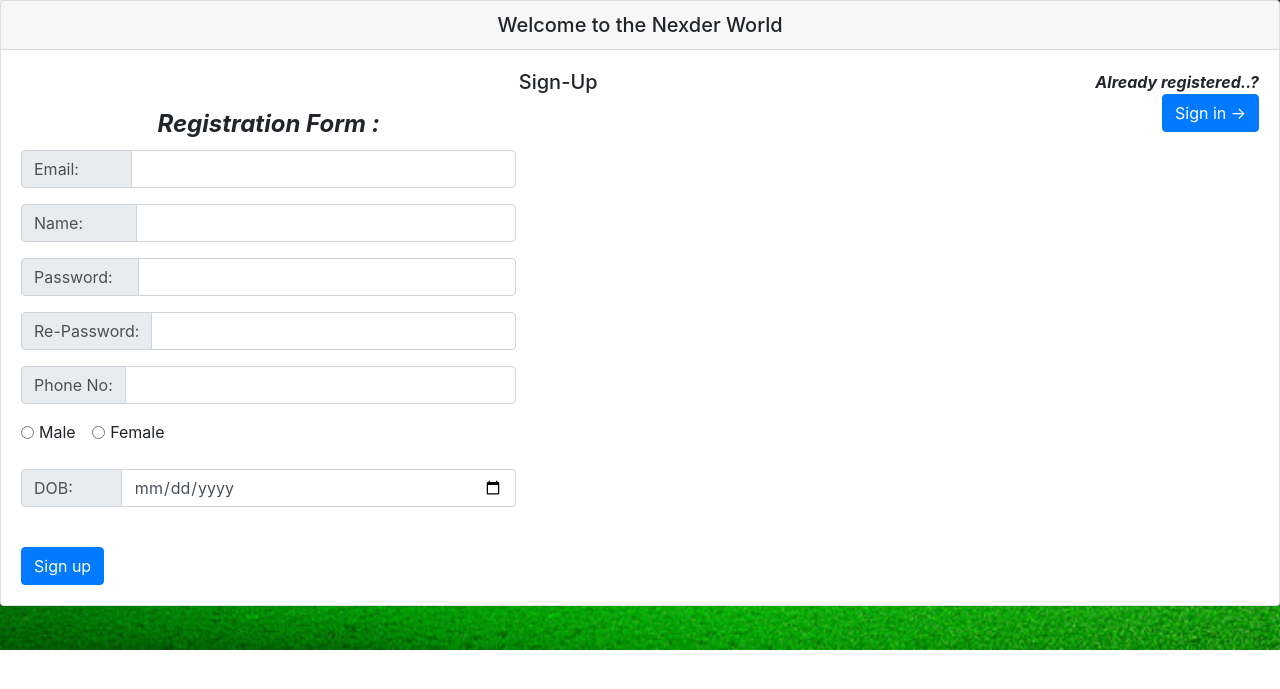
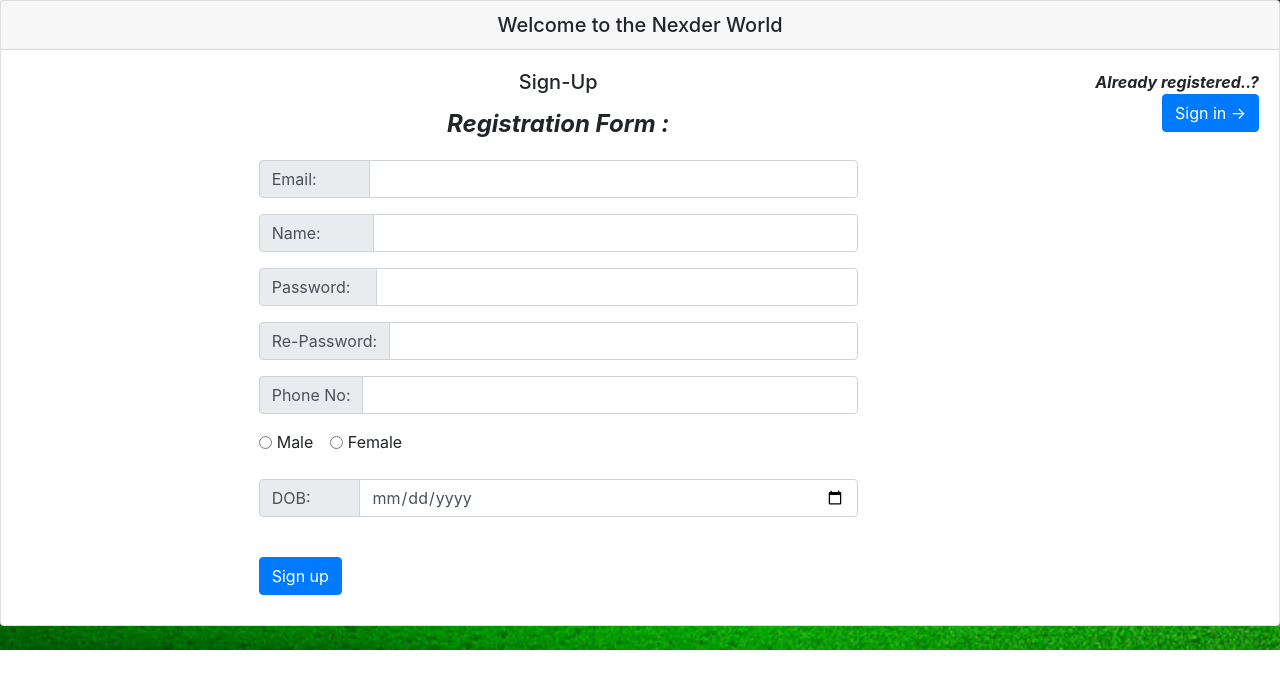
Before and after one commit to hisaransh/Nexdere, a PHP site: page /signup.php in a window 1280 px wide. Shown: the top 689 px of the page. Run offline with PHP 8.4, Linux system fonts and the light colour scheme.

Commit message:
updated style.css

```diff
--- a/css/style.css
+++ b/css/style.css
@@ -283,3 +283,13 @@ ul.submenu li{
 	font-family: sans-serif;
 	font-size: 15px;
 }
+
+.center2 {
+    margin: auto;
+    width: 50%;
+    padding: 10px;
+}
+
+.r0{
+	float: right;
+}
```
